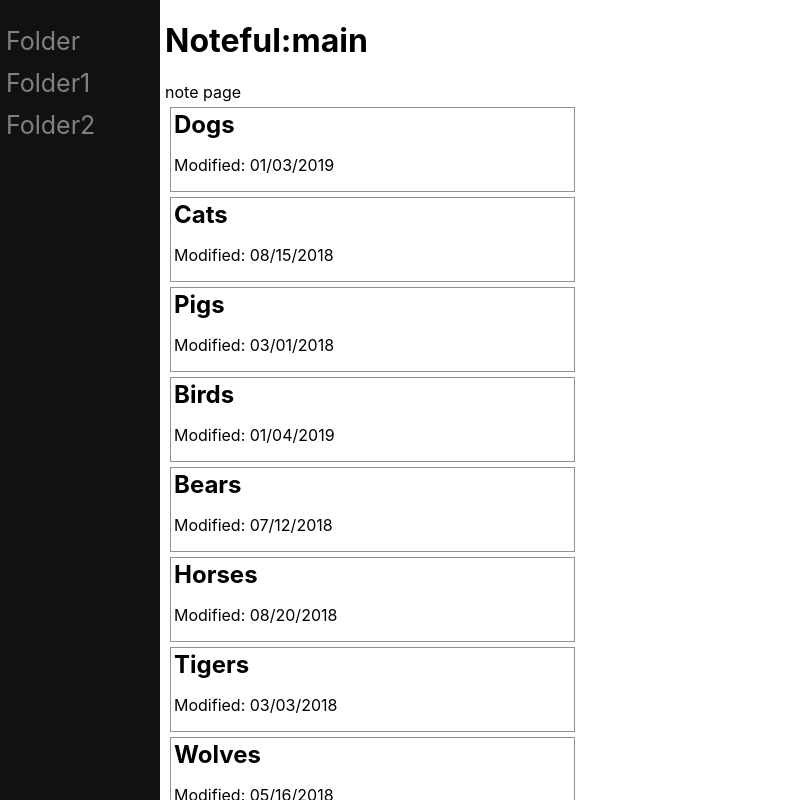
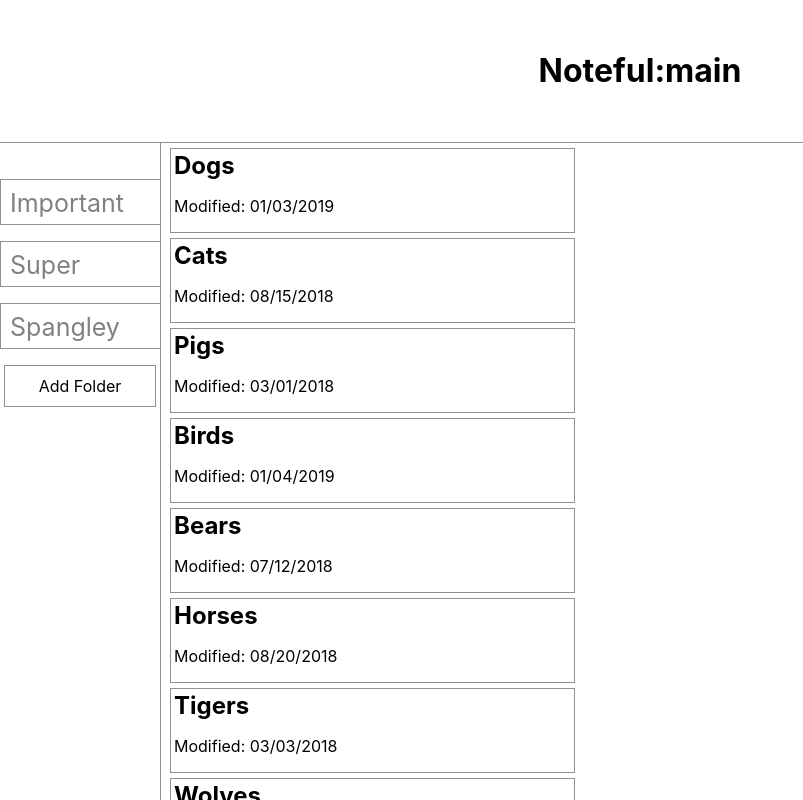
Before and after one commit to JustDorah/noteful, a React (Create React App) app: page / in a window 1280 px wide. Shown: the top 800 px of the page, without its empty margins (0-803 px from the left). Built offline with nearby package versions, Linux system fonts and the light colour scheme.

Commit message:
created and formated folderList in add_folder branch changed public/index. title to Noteful

```diff
--- a/public/index.html
+++ b/public/index.html
@@ -19,7 +19,7 @@
       work correctly both with client-side routing and a non-root public URL.
       Learn how to configure a non-root public URL by running `npm run build`.
     -->
-    <title>React App</title>
+    <title>Noteful App</title>
   </head>
   <body>
     <noscript>You need to enable JavaScript to run this app.</noscript>
--- a/src/App.js
+++ b/src/App.js
@@ -22,10 +22,15 @@ export default class App extends Component {
   };
 
   render() {
+    //get & show notes data
     const dummyNotes = this.state.dummyData.notes;
     console.log(dummyNotes);
-    //console.log(this.state.dummyData, "dummyData");
 
+    //get & show folder data
+    const dummyFolders = this.state.dummyData.folders;
+    console.log(dummyFolders);
+
+    //map notes
     const mainNotes = dummyNotes.map(note => {
       const modified = note.modified;
       const moment = require("moment");
@@ -40,10 +45,21 @@ export default class App extends Component {
         </div>
       );
     });
-    console.log(new Intl.DateTimeFormat("en-US").format(dummyNotes.modified));
+
+    //map folders
+    const mainFolders = dummyFolders.map(folder => {
+      return (
+        <p className="eachFolder" key={folder.id}>
+          <a href="folder.name" key={folder.id}>
+            {folder.name}
+          </a>
+        </p>
+      );
+    });
+
     return (
       <div className="App">
-        <MainPage mainNotes={mainNotes} />
+        <MainPage mainNotes={mainNotes} mainFolders={mainFolders} />
       </div>
     );
   }
--- /dev/null
+++ b/src/folderList.css
@@ -0,0 +1,19 @@
+.eachFolder {
+  padding-left: 3px;
+  padding-top: 2px;
+  width: 100%;
+  border: 1px solid #919191;
+}
+
+.fButton {
+  margin-left: auto;
+  margin-right: auto;
+  width: 130px;
+  text-align: center;
+  padding: 10px;
+  border: 1px solid #919191;
+}
+
+/* .eachNote h2 {
+  margin: 0;
+} */
--- /dev/null
+++ b/src/folderList.js
@@ -0,0 +1,14 @@
+import React from "react";
+import "./folderList.css";
+
+export default function FolderList(props) {
+  //const notes = props.notes;
+  //console.log(notes, "the notes");
+  return (
+    <div>
+      <div className="List">{props.mainFolders}</div>
+
+      <div className="fButton"> Add Folder </div>
+    </div>
+  );
+}
--- a/src/main.css
+++ b/src/main.css
@@ -1,13 +1,20 @@
+.mainHeader {
+  text-align: center;
+  padding: 30px;
+  border-bottom: 1px solid #919191;
+}
+
 .sidebar {
   height: 100%;
   width: 160px;
   position: fixed;
   z-index: 1;
-  top: 0;
+  /* top: 0; */
   left: 0;
-  background-color: #111111;
+  /* background-color: #111111; */
   overflow: hidden;
   padding-top: 20px;
+  border-right: 1px solid #919191;
 }
 
 .sidebar a {
--- a/src/main.js
+++ b/src/main.js
@@ -1,6 +1,7 @@
 import React, { Component } from "react";
 import "./main.css";
 import NoteList from "./noteList";
+import FolderList from "./folderList";
 
 export default class MainPage extends Component {
   render() {
@@ -8,19 +9,17 @@ export default class MainPage extends Component {
     // console.log(notes, "the notes");
     return (
       <div>
-        <div className="sidebar">
-          <a href="#folder1"> Folder</a>
-          <a href="#folder2"> Folder1</a>
-          <a href="#folder3"> Folder2</a>
-        </div>
-        <div className="main">
-          <header>
-            <h1>Noteful:main</h1>
-          </header>
-          <main>
-            <NoteList mainNotes={this.props.mainNotes} />
-          </main>
-        </div>
+        <header className="mainHeader">
+          <h1>Noteful:main</h1>
+        </header>
+
+        <nav className="sidebar">
+          <FolderList mainFolders={this.props.mainFolders} />
+        </nav>
+
+        <main className="main">
+          <NoteList mainNotes={this.props.mainNotes} />
+        </main>
       </div>
     );
   }
--- a/src/noteList.js
+++ b/src/noteList.js
@@ -10,10 +10,8 @@ export default function NoteList(props) {
         <a href="#folder1"> Folder1</a>
         <a href="#folder2"> Folder2</a>
       </div> */}
-      <div>
-        <div className="List">note page</div>
-        <div>{props.mainNotes}</div>
-      </div>
+
+      <div className="List">{props.mainNotes}</div>
     </div>
   );
 }
```
